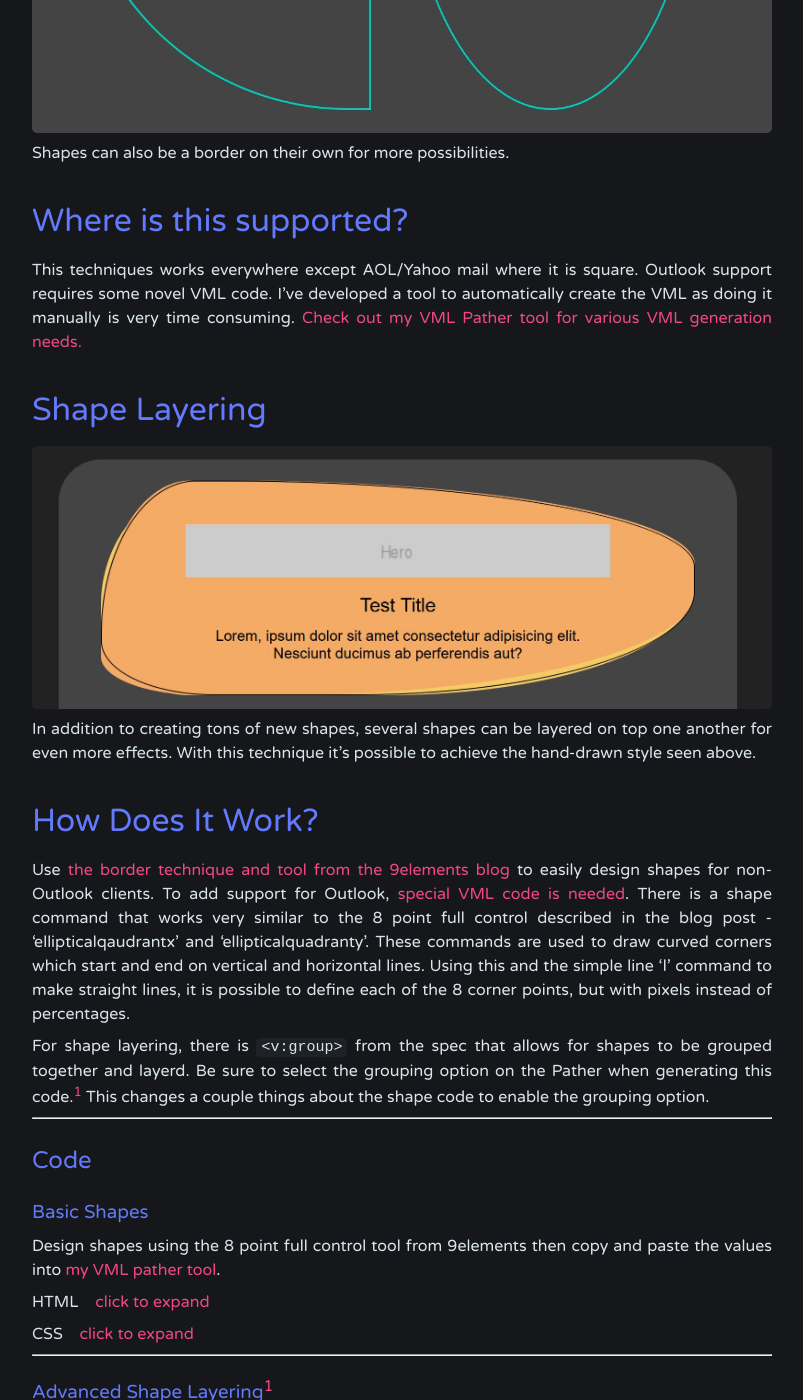
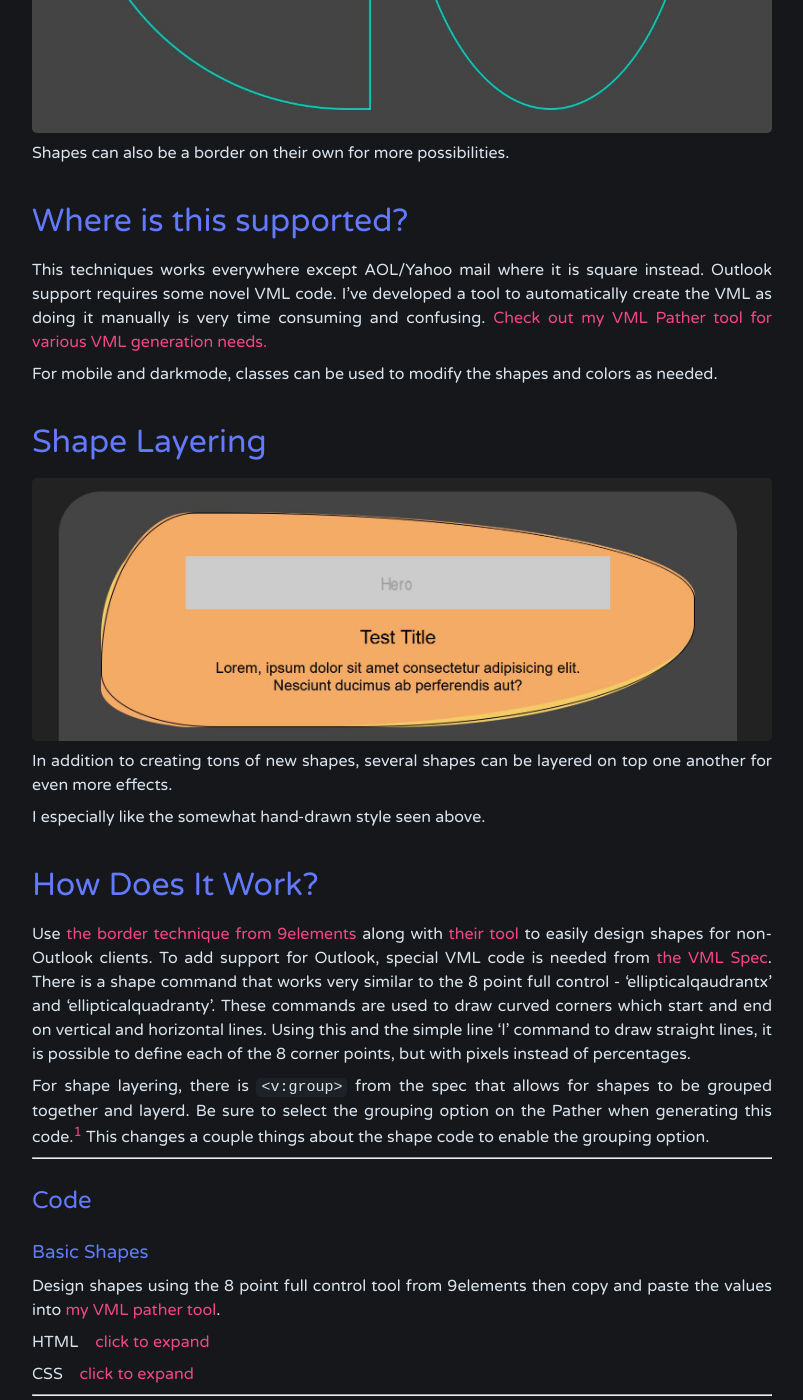
Before and after one commit to Colin-Whelan/Colin-Whelan.github.io, a Jekyll site: the page built from _posts/2022-10-03-organic-shapes.md, in a window 1280 px wide and 1400 px high, scrolled down 1565 px. Shown: the whole window, without its empty margins (238-1041 px from the left). Built offline with Jekyll 4.4.1, drawn with Linux system fonts in a browser that asks for light colours; nearby versions of some CDN libraries; comment, search, counter and statistics services are not loaded; some of the changed text lies outside the part shown.

Commit message:
update shapes post and site description

```diff
--- a/_config.yml
+++ b/_config.yml
@@ -4,7 +4,7 @@ email: clnwhelan@gmail.com
 github_username:  Colin-Whelan
 description: > # this means to ignore newlines until "show_exerpts:"
   A blog for keeping track of and showing off updates in the email development landscape.
-  Tools I develop and tips I learn will be shared here.
+  Tools I develop and tips I learn will be shared here as well.
 show_excerpts: false # set to true to show excerpts on the homepage
 
 paginate: 5
--- a/_posts/2022-10-03-organic-shapes.md
+++ b/_posts/2022-10-03-organic-shapes.md
@@ -19,8 +19,6 @@ Over the past decade there has been a bigger push toward curved designs, which h
 
 With a whole new group of shapes to choose from, there are plenty more designs possible with email.
 
-
-
 ## Borders
 
 ![](../../../../../../../assets/images/organicShape-borders.jpg)
@@ -29,22 +27,24 @@ Shapes can also be a border on their own for more possibilities.
 
 # Where is this supported?
 
-This techniques works everywhere except AOL/Yahoo mail where it is square. Outlook support requires some novel VML code. I've developed a tool to automatically create the VML as doing it manually is very time consuming. [Check out my VML Pather tool for various VML generation needs.](https://vml-pather.glitch.me/)
+This techniques works everywhere except AOL/Yahoo mail where it is square instead. Outlook support requires some novel VML code. I've developed a tool to automatically create the VML as doing it manually is very time consuming and confusing. [Check out my VML Pather tool for various VML generation needs.](https://vml-pather.glitch.me/){:target="_blank"}{:rel="noopener noreferrer"}
+
+For mobile and darkmode, classes can be used to modify the shapes and colors as needed.
 
 # Shape Layering
 
 ![example of shape layering](../../../../../../../assets/images/organicShape-example.jpg)
 
-In addition to creating tons of new shapes, several shapes can be layered on top one another for even more effects. With this technique it's possible to achieve the hand-drawn style seen above.
+In addition to creating tons of new shapes, several shapes can be layered on top one another for even more effects.
+
+I especially like the somewhat hand-drawn style seen above.
 
 # How Does It Work?
 
-Use [the border technique and tool from the 9elements blog](https://9elements.com/blog/css-border-radius/) to easily design shapes for non-Outlook clients.
-To add support for Outlook, [special VML code is needed](https://www.w3.org/TR/NOTE-VML). There is a shape command that works very similar to the 8 point full control described in the blog post - 'ellipticalqaudrantx' and 'ellipticalquadranty'. These commands are used to draw curved corners which start and end on vertical and horizontal lines. Using this and the simple line 'l' command to make straight lines, it is possible to define each of the 8 corner points, but with pixels instead of percentages.
+Use [the border technique from 9elements](https://9elements.com/blog/css-border-radius/){:target="_blank"}{:rel="noopener noreferrer"} along with [their tool](https://9elements.github.io/fancy-border-radius/full-control.html#10.10.10.10-90.90.90.90-386.386){:target="_blank"}{:rel="noopener noreferrer"} to easily design shapes for non-Outlook clients.
+To add support for Outlook, special VML code is needed from [the VML Spec](https://www.w3.org/TR/NOTE-VML){:target="_blank"}{:rel="noopener noreferrer"}. There is a shape command that works very similar to the 8 point full control - 'ellipticalqaudrantx' and 'ellipticalquadranty'. These commands are used to draw curved corners which start and end on vertical and horizontal lines. Using this and the simple line 'l' command to draw straight lines, it is possible to define each of the 8 corner points, but with pixels instead of percentages.
 
 For shape layering, there is `<v:group>` from the spec that allows for shapes to be grouped together and layerd. Be sure to select the grouping option on the Pather when generating this code.[^1] This changes a couple things about the shape code to enable the grouping option.
-
-[^1]: With shape layering, an arbitrary amount of padding may be needed for Outlook. Use  `mso-padding-bottom-alt:_px;` and test to adjust as needed.
 
 ---
 
@@ -52,7 +52,7 @@ For shape layering, there is `<v:group>` from the spec that allows for shapes to
 
 ### Basic Shapes
 
-Design shapes using the 8 point full control tool from 9elements then copy and paste the values into [my VML pather tool](https://vml-pather.glitch.me/).
+Design shapes using the 8 point full control tool from 9elements then copy and paste the values into [my VML pather tool](https://vml-pather.glitch.me/){:target="_blank"}{:rel="noopener noreferrer"}.
 
 HTML
 
@@ -100,7 +100,7 @@ border-radius: 15% 77% 70% 17% / 71% 39% 48% 18% !important;
 
 ### Advanced Shape Layering[^1]
 
-Like basic shapes, design with the 9elements pages and paste values into [my VML pather tool](https://vml-pather.glitch.me/). Be sure to select the `<v:group>` option. To get this working on the rest of the devices, add the background colors and shape details to classes and asign to nested `<td>`'s as needed.
+Like basic shapes, design with the 9elements pages and paste values into [my VML pather tool](https://vml-pather.glitch.me/){:target="_blank"}{:rel="noopener noreferrer"}. Be sure to select the `<v:group>` option. To get this working on the rest of the devices, add the background colors and shape details to classes and asign to nested `<td>`'s as needed.
 
 HTML
 
@@ -185,10 +185,4 @@ mso-border-alt: none !important;
 
 ---
 
-
-
-<!-- Check out the [Jekyll docs][jekyll-docs] for more info on how to get the most out of Jekyll. File all bugs/feature requests at [Jekyll’s GitHub repo][jekyll-gh]. If you have questions, you can ask them on [Jekyll Talk][jekyll-talk].
-
-[jekyll-docs]: https://jekyllrb.com/docs/home
-[jekyll-gh]:   https://github.com/jekyll/jekyll
-[jekyll-talk]: https://talk.jekyllrb.com/ -->
+[^1]: With shape layering, an arbitrary amount of padding may be needed for Outlook. Use  `mso-padding-bottom-alt:_px;` and test to adjust as needed.
```
